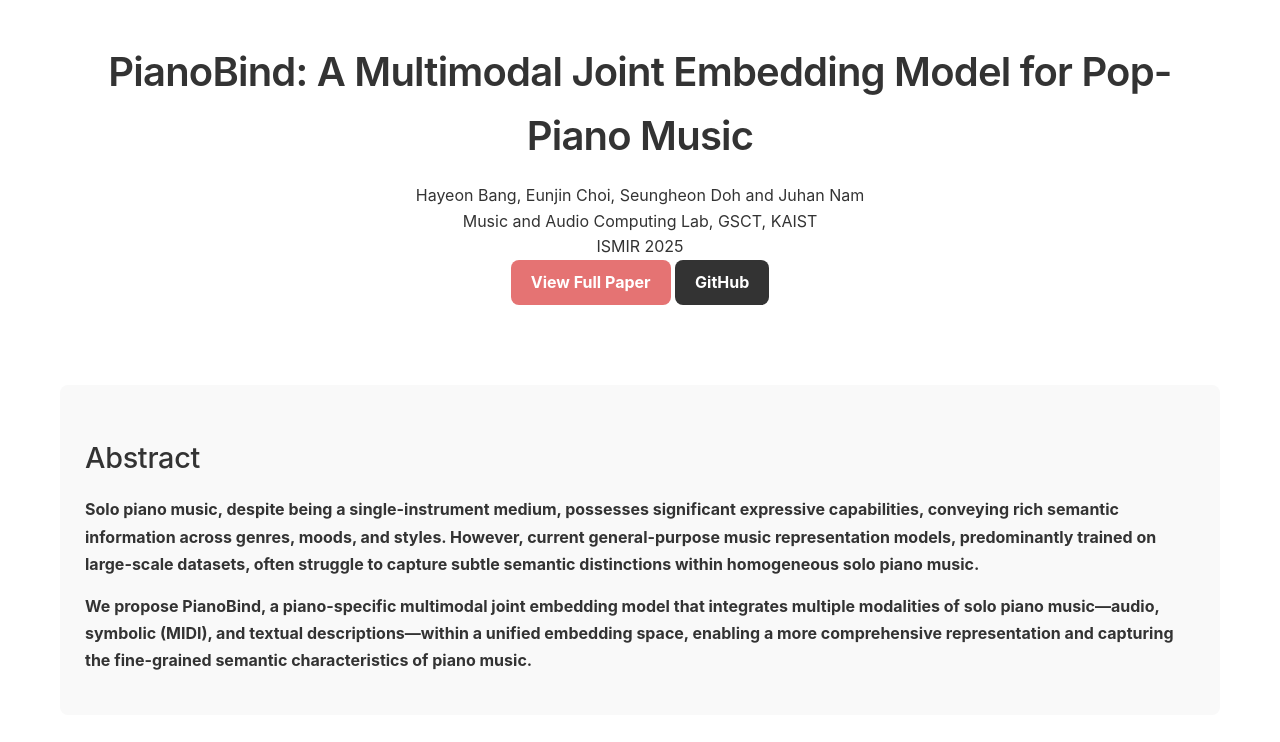
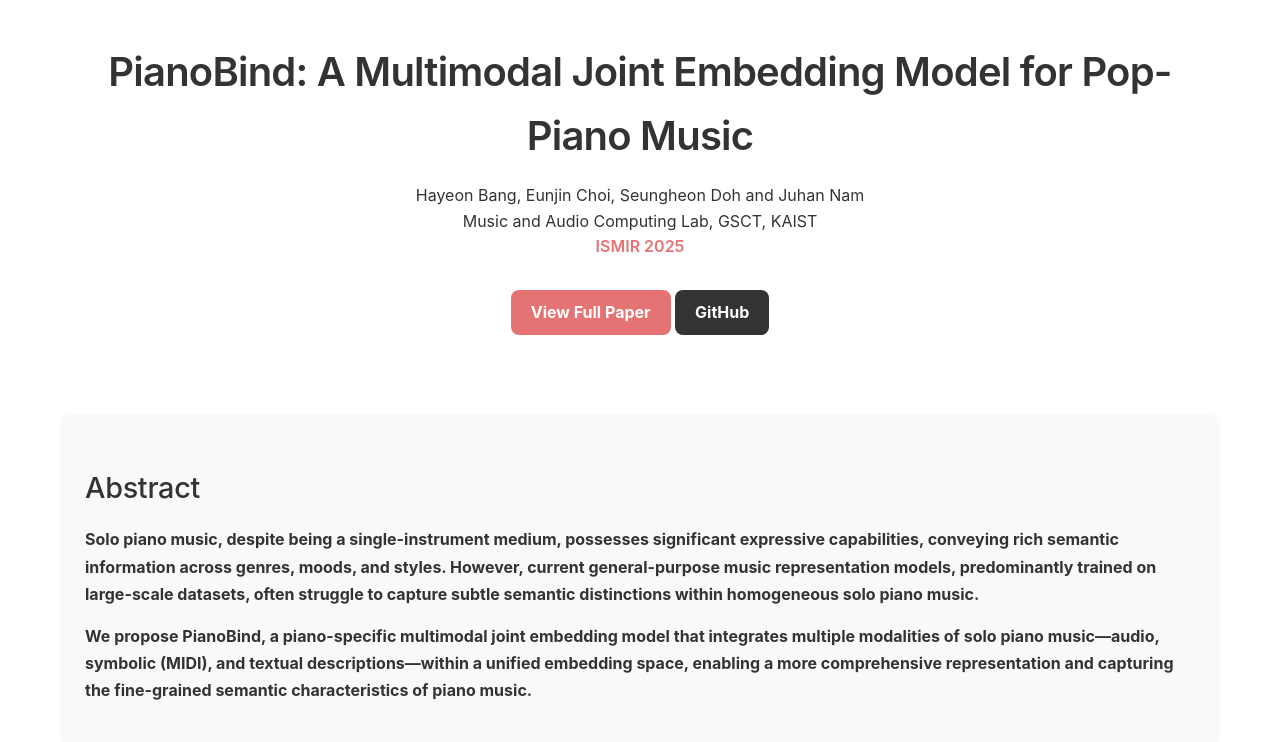
Before and after one commit to Hayeonbang/PianoBind, a plain HTML site: page docs/index.html in a window 1280 px wide. Shown: the top 742 px of the page. Drawn offline with Linux system fonts and the light colour scheme.

Commit message:
Update styles.css

```diff
--- a/docs/styles.css
+++ b/docs/styles.css
@@ -86,6 +86,13 @@ p {
 
 .btn:hover {
     background-color: #d32f2f;
+}
+
+.conference {
+    font-weight: 600;
+    color: var(--primary-color);
+    font-size: 16px;
+    margin-bottom: 30px;
 }
 
 .abstract {
```
